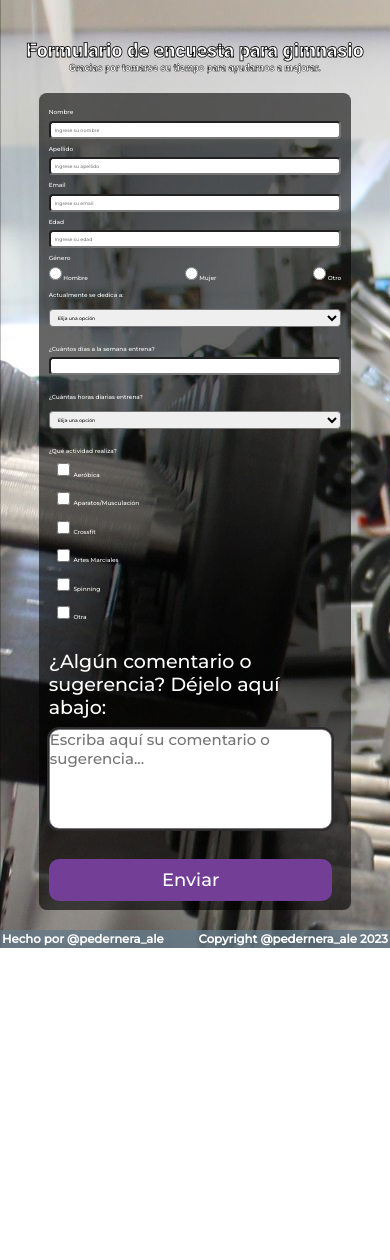
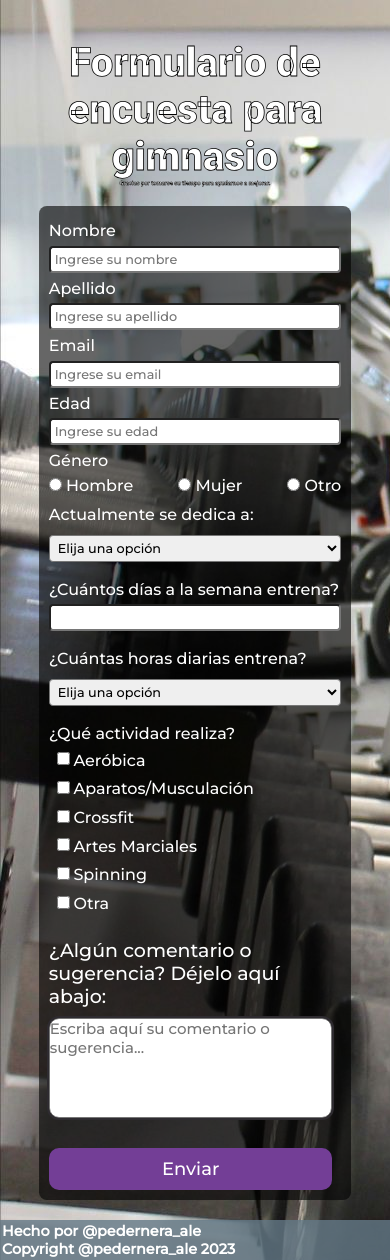
Before and after one commit to Alepedernera/Encuesta-responsive, a plain HTML site: page index.html in a window 390 px wide. Before the commit the page ends 948 px from the top, so only its background shows below. Drawn offline with Linux system fonts and the light colour scheme.

Commit message:
Update styles.css

```diff
--- a/styles.css
+++ b/styles.css
@@ -211,7 +211,7 @@ textarea {
     .form-title {
         color: white;
         font-family: 'Roboto', sans-serif;
-        font-size: 5vw;
+        font-size: 2.5rem;
         font-weight: 700;
         -webkit-text-stroke: 0.2vw black;
     }
@@ -219,7 +219,7 @@ textarea {
     .form-subtitle {
         color: white;
         font-family: 'Roboto', sans-serif;
-        font-size: 2.5vw;
+        font-size: 1.5vw;
         font-weight: 700;
         -webkit-text-stroke: 0.1vw black;
     }
@@ -236,7 +236,7 @@ textarea {
         display: flex;
         flex-direction: column;
         color: white;
-        font-size: 1.5vw;
+        font-size: 1rem;
         font-weight: 500;
     }
 
@@ -246,13 +246,13 @@ textarea {
 
     .user-input-box input[type="text"], input[type="email"], input[type="number"] {
         padding: 1vw;
-        font-size: 1.2vw;
+        font-size: 0.8rem;
         border-radius: 1vw;
     }
 
     .gender-category {
         color: white;
-        font-size: 1.5vw;
+        font-size: 1rem;
         font-weight: 500;
         margin: 2% 0;
     }
@@ -274,19 +274,19 @@ textarea {
 
     .user-info {
         margin-top: -2vw;
-        font-size: 1.5vw;
+        font-size: 1rem;
     }
     .select1, .select2 {
         color: black;
         padding: 1vw;
-        font-size: 1.2vw;
+        font-size: 0.8rem;
         border-radius: 1vw;
         font-weight: 500;
         margin: 2% 0;
     }
 
     .user-days {
-        font-size: 1.5vw;
+        font-size: 1rem;
         margin: 2% 0;
         border-radius: 1vw;
         font-weight: 500;
@@ -296,7 +296,7 @@ textarea {
 
     .user-hour {
         margin: 2% 0;
-        font-size: 1.5vw;
+        font-size: 1rem;
         display: flex;
         flex-direction: column;
     }
@@ -306,12 +306,12 @@ textarea {
     }
 
     .user-choice label{
-        font-size: 1.5vw;
+        font-size: 1rem;
     }
 
     .user-check-box, input[type="checkbox"]{
         padding: 0.5vw 0;
-        font-size: 1.5vw;
+        font-size: 1rem;
         margin: 1vw;
         cursor: pointer;
         width: max-content;
@@ -333,11 +333,11 @@ textarea {
 
     .container-foot {
         margin-left: 0;
-        font-size: 2vw;
+        font-size: 0.6rem;
       }
       .copyright-foot {
         margin-right: 0;
-        font-size: 2vw;
+        font-size: 0.6rem;
       }
 
 }
```
